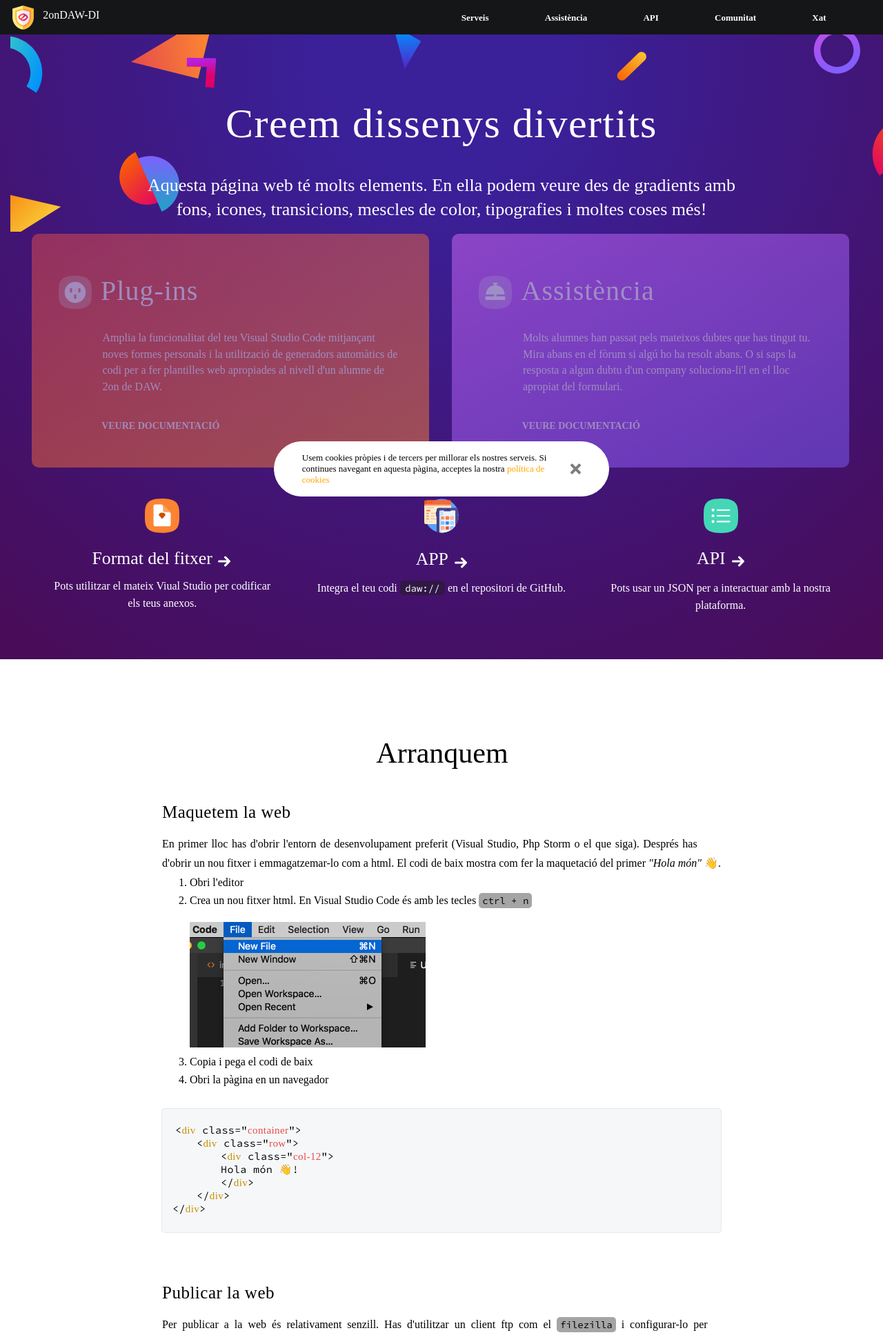
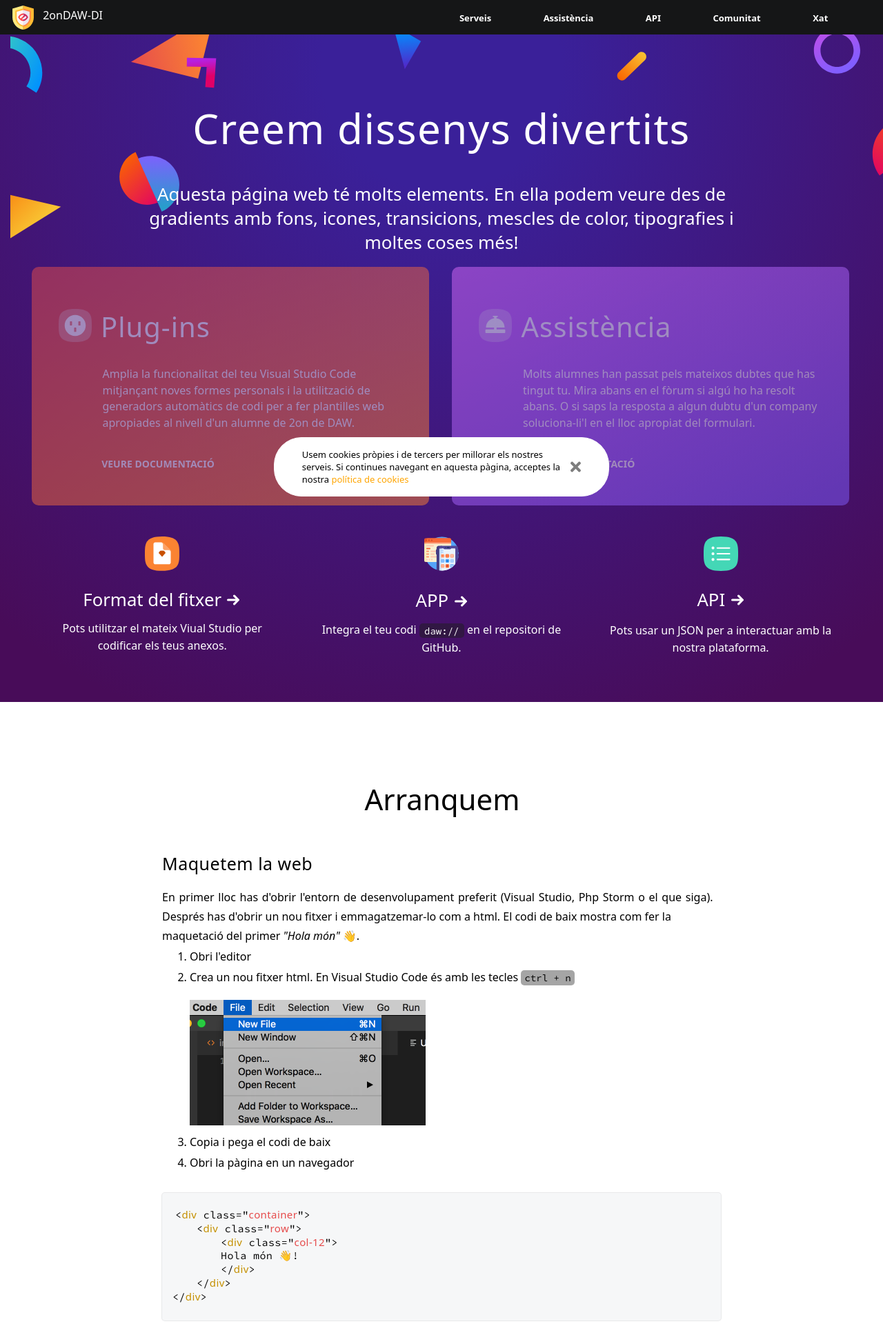
Before and after one commit to DomaxX26/Programming, a PHP site: page / in a window 1280 px wide. Shown: the top 1936 px of the page at 69% size. Run offline with PHP 8.4, Linux system fonts and the light colour scheme; some web fonts are replaced.

Commit message:
Update estils.css

```diff
--- a/HTML y CSS/Tema 6/Activitat Final/UD6ACTFINAL/css/estils.css
+++ b/HTML y CSS/Tema 6/Activitat Final/UD6ACTFINAL/css/estils.css
@@ -7,17 +7,18 @@
     font-family: Ubuntu;
     src: url(../fonts/ubuntu_[allfont.es].ttf);
 }
+
 * {
     margin: 0;
     box-sizing: border-box;
-    font-family: Ubuntu;
-     /*system-ui, -apple-system, BlinkMacSystemFont, "Helvica Neue", Arial, Helvetica, sans-serif;*/
+    font-family: system-ui, -apple-system, BlinkMacSystemFont, "Helvica Neue", Arial, Helvetica, sans-serif;
 }
 
 /*Header*/
 header{
     background-color: #151617;
     position: fixed;
+    z-index: 99999;
 }
 
 header a , header p{
```
